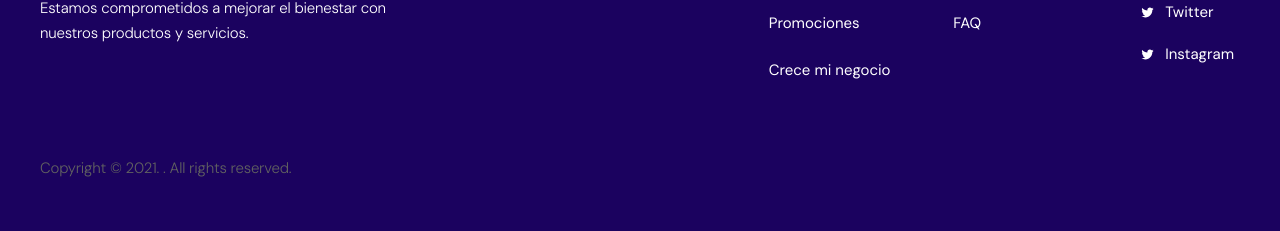
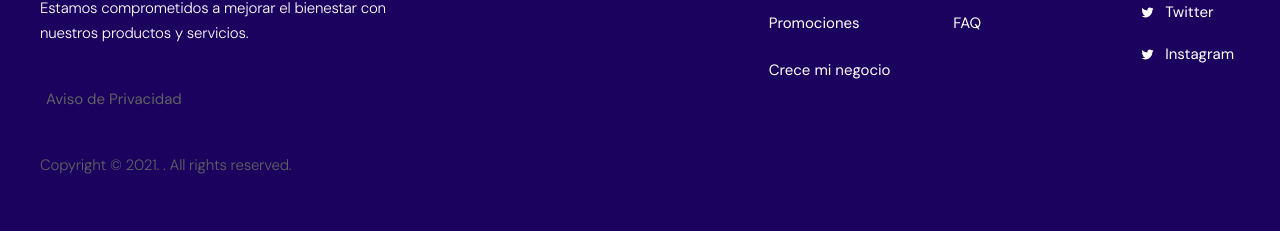
Before and after one commit to Cardoso-topdev/essityWeb, a React (Create React App) app: page /asesoria in a window 1280 px wide. Shown: the part 6490-6721 px from the top of the page. Built offline with nearby package versions, Linux system fonts and the light colour scheme.

Commit message:
footer aviso de privacidad

```diff
--- a/src/App.css
+++ b/src/App.css
@@ -1050,7 +1050,7 @@ a.collapsed {
 }
 
 .copy {
-  margin-top: 110px;
+  margin-top: 40px;
   color: rgb(97, 97, 97);
 }
 
--- a/src/components/footer/footer.js
+++ b/src/components/footer/footer.js
@@ -19,6 +19,9 @@ const Footer = () => {
           <p className="mt-4">
             Empresa líder en el mundo en higiene y salud. Estamos comprometidos
             a mejorar el bienestar con nuestros productos y servicios.
+          </p>
+          <p className="copy">
+          <button style={{color: 'rgb(97, 97, 97)'}} onClick={() => (window.location.href = "/politica-de-privacidad")}>Aviso de Privacidad</button>
           </p>
           <p className="copy">
             Copyright &copy; {year}. . All rights reserved.
```
